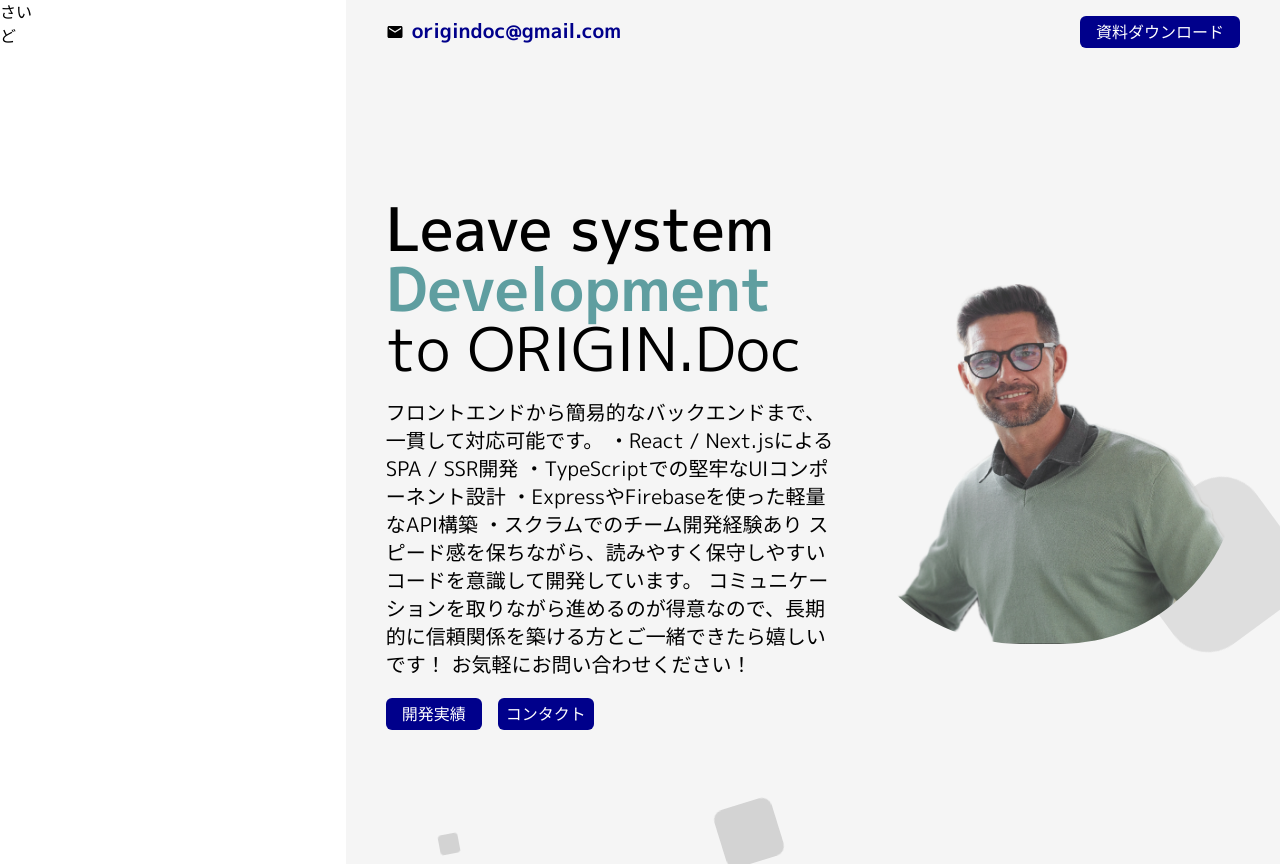
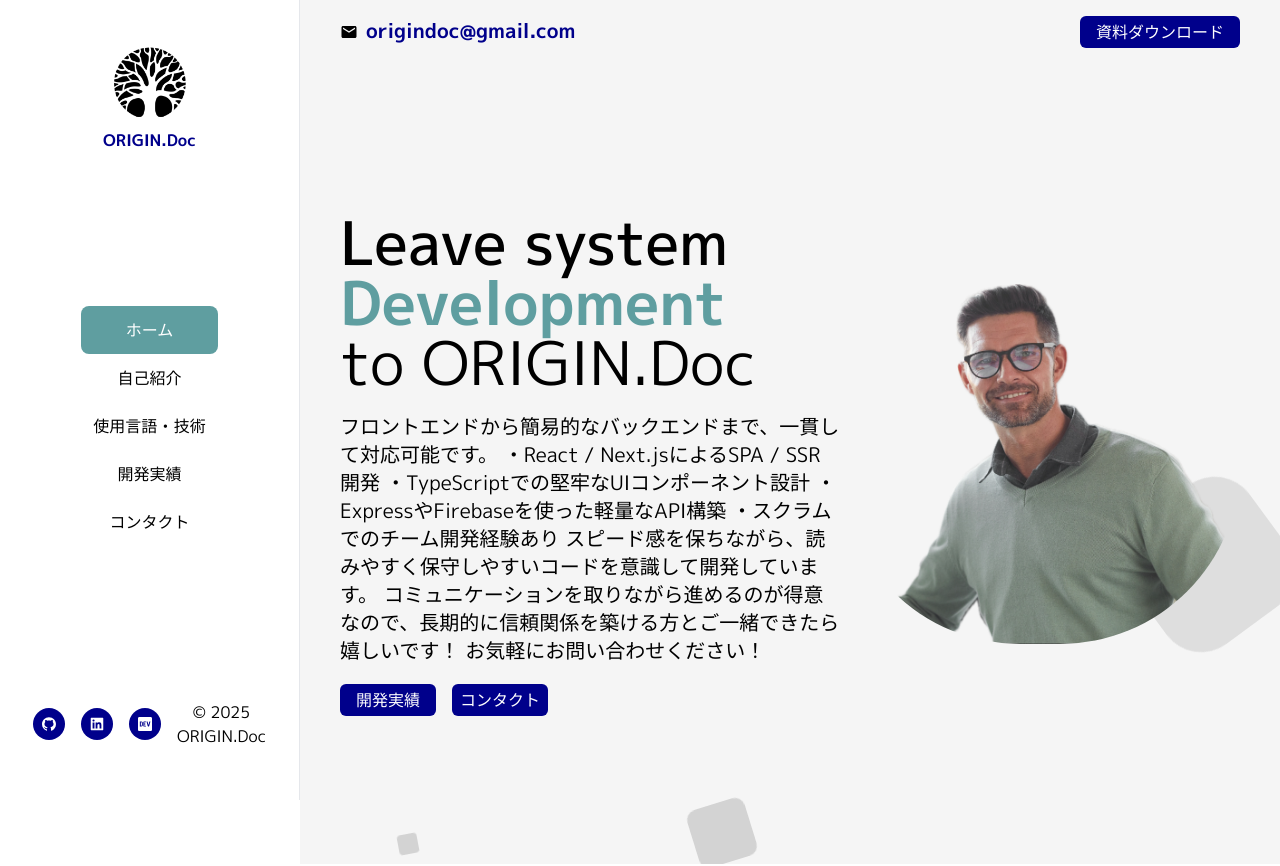
Before and after one commit to aotatsu8/nextlayer-portfolio, a Next.js app: page / in a window 1280 px wide. Shown: the top 866 px of the page. Built offline with nearby package versions, Linux system fonts and the light colour scheme.

Commit message:
SideMenuコンポーネント作成

```diff
--- a/src/components/SideMenu.tsx
+++ b/src/components/SideMenu.tsx
@@ -1,9 +1,107 @@
-import React from "react";
+'use client';
+import { SideMenuLink, sideMenuLinks } from '@/constants/sideMenuLinks';
+import { useMenuStore } from '@/store/useMenuStore';
+import Image from 'next/image';
+import React, { useEffect, useState } from 'react';
+import { AiFillGithub, AiFillLinkedin } from 'react-icons/ai';
+import { FaDev } from 'react-icons/fa';
 
 function SideMenu() {
+  const { isOpen, closeMobileMenu } = useMenuStore();
+  const [activeLink, setActiveLink] = useState<SideMenuLink>(sideMenuLinks[0]);
+  const handleLinkClick = (link: SideMenuLink) => {
+    closeMobileMenu();
+    setActiveLink(link);
+  };
+
+  const handleScroll = () => {
+    const sections = sideMenuLinks.map((link: SideMenuLink) =>
+      document.getElementById(link.sectionId)
+    );
+    const scrollPosition = window.scrollY;
+
+    for (let i = sections.length - 1; i >= 0; i--) {
+      const section = sections[i];
+      if (section) {
+        if (section.offsetTop <= scrollPosition + 150) {
+          setActiveLink(sideMenuLinks[i]);
+          break;
+        }
+      }
+    }
+  };
+
+  useEffect(() => {
+    window.addEventListener('scroll', handleScroll);
+    return () => {
+      window.removeEventListener('scroll', handleScroll);
+    };
+  }, []);
+
+  useEffect(() => {
+    if (isOpen) {
+      document.body.style.overflowY = 'hidden';
+    } else {
+      document.body.style.overflowY = 'auto';
+    }
+  }, [isOpen]);
+
   return (
     <>
-      <div>さいど</div>
+      <section
+        className={`fixed top-0 left-0 z-50 flex h-screen max-w-[300px] flex-col justify-between px-[20px] py-10 lg:px-[80px] max-lg:max-w-[146px] bg-white border-r ${isOpen ? 'max-lg:block' : 'max-md:hidden'}`}
+      >
+        <div className="flex w-full flex-1 flex-col gap-10 justify-between items-center">
+          {/* 上 */}
+          <div className="flex flex-col justify-center items-center  gap-2">
+            <Image src={'/assets/logo.png'} width={100} height={100} alt={'ORIGIN.Doc Image'} />
+            <p className="font-bold text-darkblue">ORIGIN.Doc</p>
+          </div>
+          {/* 中 サイドメニュー*/}
+          <div>
+            {sideMenuLinks.map((link: SideMenuLink) => {
+              const isActive = activeLink === link;
+              return (
+                <a
+                  key={link.label}
+                  href={link.route}
+                  className={`relative flex justify-center rounded-lg p-3 ${isActive ? 'bg-cadetblue text-white' : ''}`}
+                  onClick={() => handleLinkClick(link)}
+                >
+                  <p>{link.label}</p>
+                </a>
+              );
+            })}
+          </div>
+          {/* 下 */}
+          <div className="flex flex-col items-center justify-center text-center">
+            <div className="flex flex-col lg:flex-row items-center gap-4 mb-3">
+              <a
+                href=""
+                target="_blank"
+                className="bg-darkblue p-2 rounded-full cursor-pointer hover:bg-darkblue/75 text-white"
+              >
+                <AiFillGithub />
+              </a>
+              <a
+                href=""
+                target="_blank"
+                className="bg-darkblue p-2 rounded-full cursor-pointer hover:bg-darkblue/75 text-white"
+              >
+                <AiFillLinkedin />
+              </a>
+              <a
+                href=""
+                target="_blank"
+                className="bg-darkblue p-2 rounded-full cursor-pointer hover:bg-darkblue/75 text-white"
+              >
+                <FaDev />
+              </a>
+              <p className="max-lg:hidden">© 2025 ORIGIN.Doc</p>
+            </div>
+          </div>
+        </div>
+      </section>
     </>
   );
 }
--- /dev/null
+++ b/src/constants/sideMenuLinks.ts
@@ -0,0 +1,33 @@
+export type SideMenuLink = {
+  route: string;
+  label: string;
+  sectionId: string;
+};
+
+export const sideMenuLinks: SideMenuLink[] = [
+  {
+    route: '/',
+    label: 'ホーム',
+    sectionId: 'home',
+  },
+  {
+    route: '#about',
+    label: '自己紹介',
+    sectionId: 'about',
+  },
+  {
+    route: '#skills',
+    label: '使用言語 • 技術',
+    sectionId: 'skills',
+  },
+  {
+    route: '#projects',
+    label: '開発実績',
+    sectionId: 'projects',
+  },
+  {
+    route: '#contact',
+    label: 'コンタクト',
+    sectionId: 'contact',
+  },
+];
```
